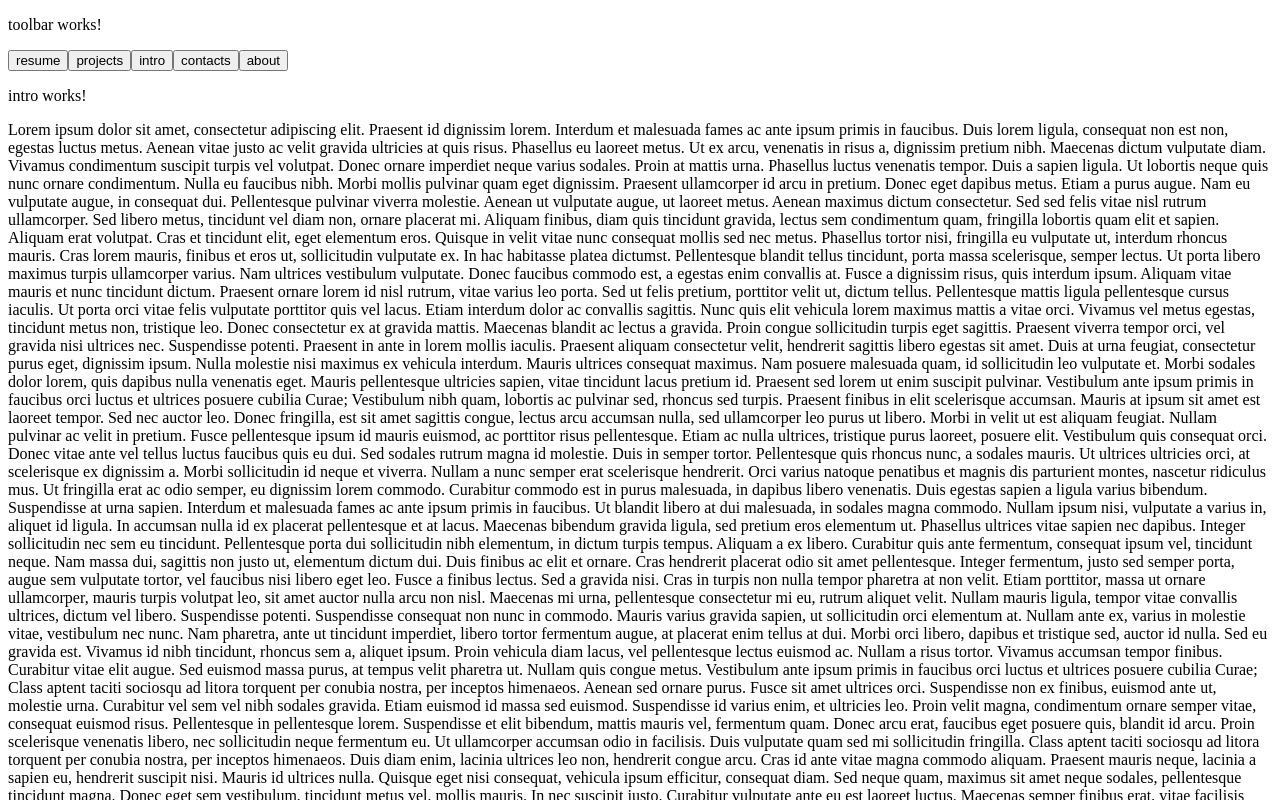
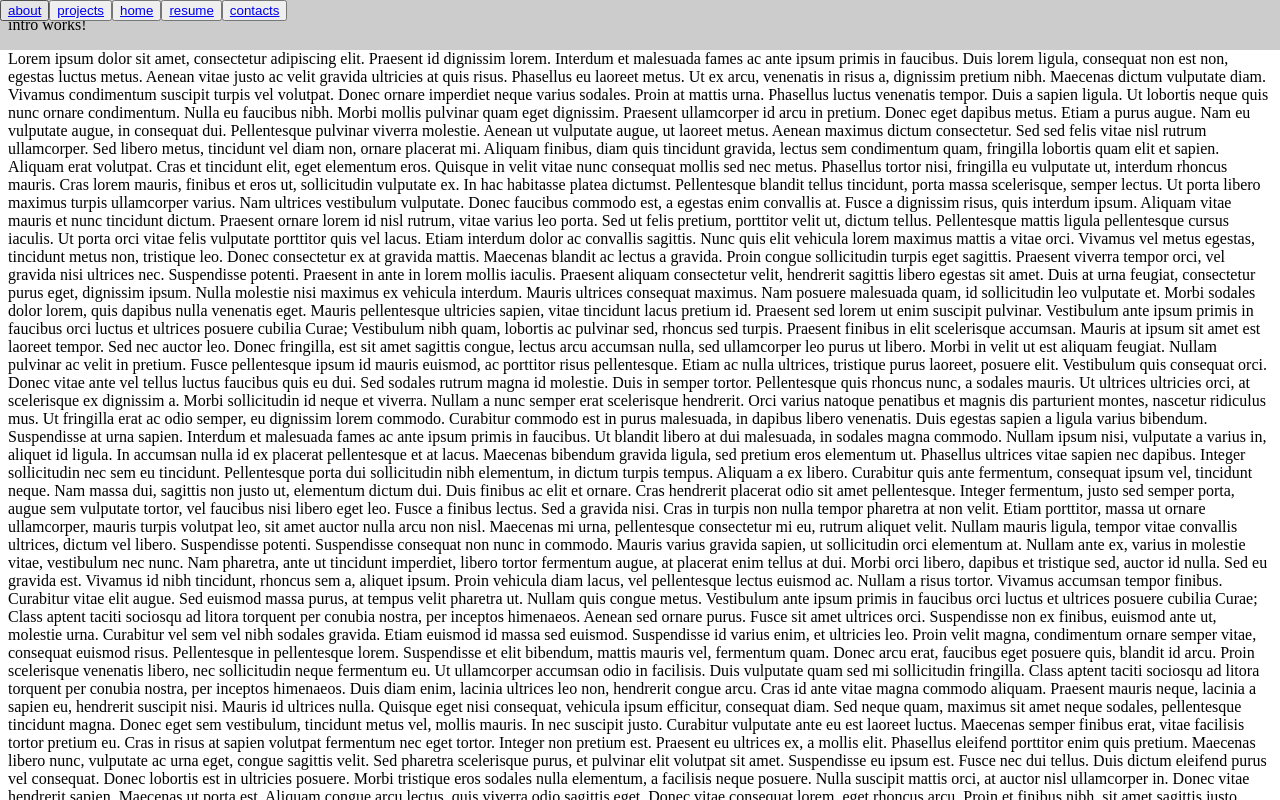
Before and after one commit to Whiitetesla/Potfolie, an Angular app: page / in a window 1280 px wide. Shown: the top 800 px of the page. Built offline with nearby package versions, Linux system fonts and the light colour scheme.

Commit message:
navbar to the diffret elements

```diff
--- a/src/app/app.component.html
+++ b/src/app/app.component.html
@@ -1,6 +1,6 @@
 <app-toolbar></app-toolbar>
-<app-intro></app-intro>
-<app-about></app-about>
-<app-projects></app-projects>
-<app-resume></app-resume>
-<app-contacts></app-contacts>
+<app-intro id="home"></app-intro>
+<app-about id="about"></app-about>
+<app-projects id="projects"></app-projects>
+<app-resume id="resume"></app-resume>
+<app-contacts id="contacts"></app-contacts>
--- a/src/app/toolbar/toolbar.component.css
+++ b/src/app/toolbar/toolbar.component.css
@@ -0,0 +1,11 @@
+.fixed-header {
+  background-color: rgba(0, 0, 0, 0.2);
+  height: 50px;
+  position: fixed;
+  top: 0; left: 0; right: 0;
+}
+
+.fixed-header > a {
+  display: inline-block;
+  margin: 5px 15px;
+}
--- a/src/app/toolbar/toolbar.component.html
+++ b/src/app/toolbar/toolbar.component.html
@@ -1,8 +1,9 @@
-<p>
-  toolbar works!
-</p>
-<button>resume</button>
-<button>projects</button>
-<button>intro</button>
-<button>contacts</button>
-<button>about</button>
+
+
+<div class="fixed-header" ng-controller="headerCtrl">
+  <button><a href="#about">about</a></button>
+  <button><a href="#projects">projects</a></button>
+  <button><a href="#home">home</a></button>
+  <button><a href="#resume">resume</a></button>
+  <button><a href="#contacts">contacts</a></button>
+</div>
--- a/src/app/toolbar/toolbar.component.ts
+++ b/src/app/toolbar/toolbar.component.ts
@@ -5,11 +5,12 @@ import { Component, OnInit } from '@angular/core';
   templateUrl: './toolbar.component.html',
   styleUrls: ['./toolbar.component.css']
 })
+
+
 export class ToolbarComponent implements OnInit {
 
   constructor() { }
 
   ngOnInit() {
   }
-
 }
```
